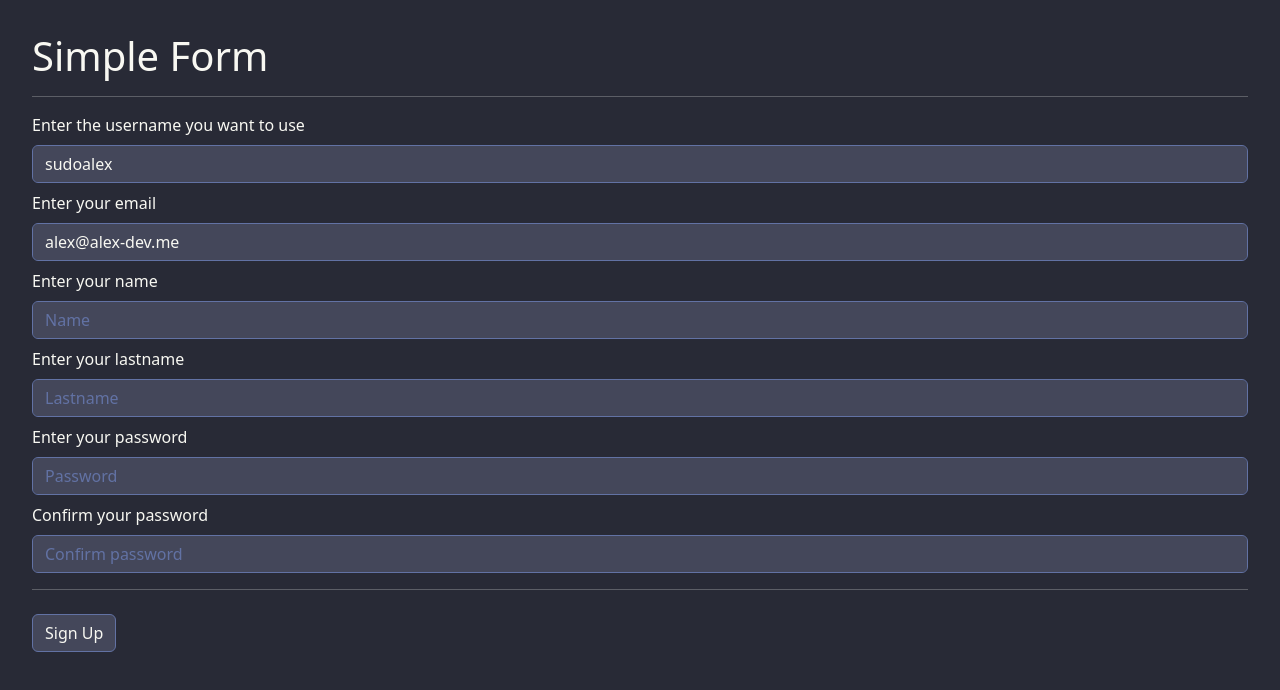
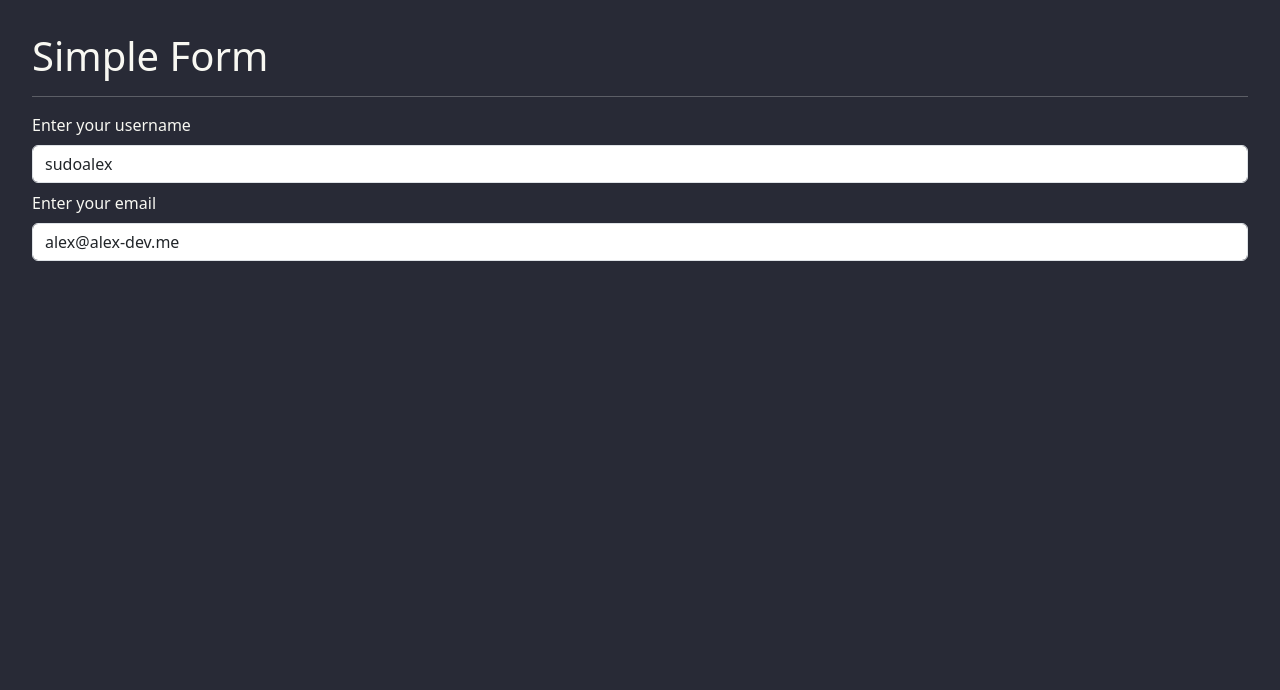
Before and after one commit to sudoalx/hook-app, a React (Vite) app: page / in a window 1280 px wide. Shown: the top 690 px of the page. Built offline with nearby package versions, Linux system fonts and the light colour scheme.

Commit message:
Refactor form inputs in SimpleForm component

```diff
--- a/src/02-useEffect/SimpleForm.jsx
+++ b/src/02-useEffect/SimpleForm.jsx
@@ -36,9 +36,8 @@ const SimpleForm = () => {
     <>
       <h1>Simple Form</h1>
       <hr />
-      <form action="">
       <label htmlFor="username" className="form-label mt-2 mb-0 pb-0 d-block">
-          Enter the username you want to use
+        Enter your username
       </label>
       <input
         type="text"
@@ -59,50 +58,6 @@ const SimpleForm = () => {
         value={email}
         onChange={onInputChange}
       />
-        <label htmlFor="name" className="form-label mt-2 mb-0 pb-0 d-block">
-          Enter your name
-        </label>
-        <input
-          type="text"
-          name="name"
-          className="form-control mt-2"
-          placeholder="Name"
-        />
-        <label htmlFor="lastname" className="form-label mt-2 mb-0 pb-0 d-block">
-          Enter your lastname
-        </label>
-        <input
-          type="text"
-          name="lastname"
-          className="form-control mt-2"
-          placeholder="Lastname"
-        />
-        <label htmlFor="password" className="form-label mt-2 mb-0 pb-0 d-block">
-          Enter your password
-        </label>
-        <input
-          type="password"
-          name="password"
-          className="form-control mt-2"
-          placeholder="Password"
-        />
-        <label
-          htmlFor="password2"
-          className="form-label mt-2 mb-0 pb-0 d-block"
-        >
-          Confirm your password
-        </label>
-        <input
-          type="password"
-          name="password2"
-          className="form-control mt-2"
-          placeholder="Confirm password"
-        />
-        <hr />
-        <button type="submit" className="btn btn-primary mt-2">
-          Sign Up
-        </button>
-      </form>
     </>
   );
 };
--- a/src/scss/styles.scss
+++ b/src/scss/styles.scss
@@ -20,22 +20,3 @@ body {
   background-color: var(--dracula-background);
   padding: 2rem;
 }
-
-input {
-  background-color: var(--dracula-current-line) !important;
-  color: var(--dracula-foreground) !important;
-  border: 1px solid var(--dracula-comment) !important;
-  &::placeholder {
-    color: var(--dracula-comment) !important;
-  }
-}
-
-button {
-  background-color: var(--dracula-current-line) !important;
-  color: var(--dracula-foreground) !important;
-  border: 1px solid var(--dracula-comment) !important;
-  &:hover {
-    background-color: var(--dracula-comment) !important;
-    color: var(--dracula-background) !important;
-  }
-}
```
Lines whose indentation alone changed are shown as unchanged.
